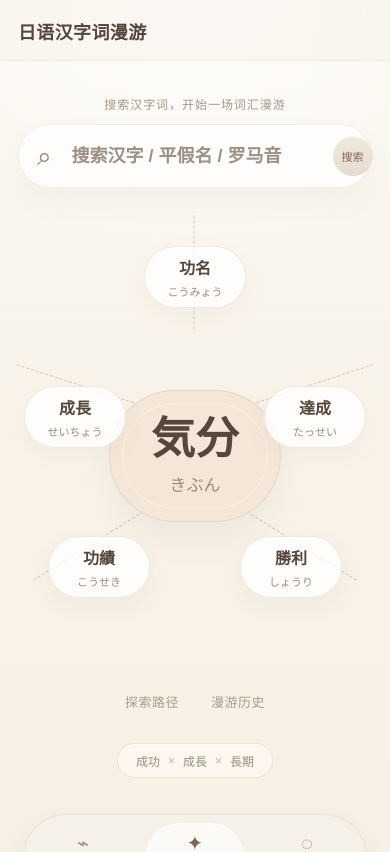
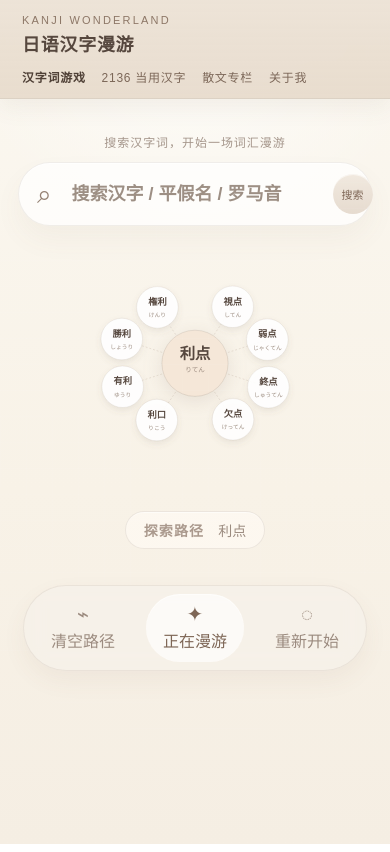
Before and after one commit to FionaYuliang/kotoba_garden, a Vue app: page / in a window 390 px wide. Shown: the top 852 px of the page. Built offline with nearby package versions, Linux system fonts and the light colour scheme.

Commit message:
feat: build kanji roaming homepage and about page

```diff
--- /dev/null
+++ b/src/components/SiteHeader.vue
@@ -0,0 +1,17 @@
+<template>
+  <header class="topbar">
+    <div class="topbar-inner">
+      <div class="brand-block">
+        <p class="brand-kicker">KANJI WONDERLAND</p>
+        <h1 class="brand-title">日语汉字漫游</h1>
+      </div>
+
+      <nav class="topnav" aria-label="Primary">
+        <RouterLink class="topnav-link" active-class="is-active" to="/">汉字词游戏</RouterLink>
+        <a class="topnav-link" href="#">2136 当用汉字</a>
+        <a class="topnav-link" href="#">散文专栏</a>
+        <RouterLink class="topnav-link" active-class="is-active" to="/about">关于我</RouterLink>
+      </nav>
+    </div>
+  </header>
+</template>
--- a/src/components/StaticWordMap.vue
+++ b/src/components/StaticWordMap.vue
@@ -1,17 +1,67 @@
 <script setup lang="ts">
-interface StaticNode {
+import { computed } from 'vue'
+
+interface GroupedNode {
+  id: number
   kanji: string
   kana: string
-  className: string
 }
 
-defineProps<{
+interface GroupedNodeSet {
+  kanjiChar: string
+  nodes: GroupedNode[]
+}
+
+const emit = defineEmits<{
+  select: [id: number]
+}>()
+
+const props = defineProps<{
   center: {
+    id: number
     kanji: string
     kana: string
   }
-  nodes: StaticNode[]
+  groups: GroupedNodeSet[]
 }>()
+
+interface PositionedNode extends GroupedNode {
+  top: string
+  left: string
+  lineWidth: string
+  lineAngle: string
+}
+
+function buildArcLayout(nodes: GroupedNode[], side: 'left' | 'right'): PositionedNode[] {
+  const centerX = 50
+  const centerY = 52
+  const radius = side === 'left' ? 31 : 33
+  const startAngle = side === 'left' ? 210 : -30
+  const endAngle = side === 'left' ? 150 : 30
+
+  return nodes.map((node, index) => {
+    const ratio = nodes.length === 1 ? 0.5 : index / (nodes.length - 1)
+    const angle = startAngle + (endAngle - startAngle) * ratio
+    const angleInRadians = (angle * Math.PI) / 180
+    const x = centerX + Math.cos(angleInRadians) * radius
+    const y = centerY + Math.sin(angleInRadians) * (radius * 0.82)
+    const deltaX = x - centerX
+    const deltaY = y - centerY
+    const lineWidth = Math.sqrt(deltaX * deltaX + deltaY * deltaY)
+    const lineAngle = (Math.atan2(deltaY, deltaX) * 180) / Math.PI
+
+    return {
+      ...node,
+      top: `${y}%`,
+      left: `${x}%`,
+      lineWidth: `${lineWidth}%`,
+      lineAngle: `${lineAngle}deg`,
+    }
+  })
+}
+
+const leftNodes = computed(() => buildArcLayout(props.groups[0]?.nodes ?? [], 'left'))
+const rightNodes = computed(() => buildArcLayout(props.groups[1]?.nodes ?? [], 'right'))
 </script>
 
 <template>
@@ -21,20 +71,43 @@ defineProps<{
       <span class="static-map__center-kana">{{ center.kana }}</span>
     </div>
 
-    <div
-      v-for="node in nodes"
-      :key="`${node.className}-${node.kanji}`"
-      class="static-map__node"
-      :class="node.className"
-    >
-      <span class="static-map__node-kanji">{{ node.kanji }}</span>
-      <span class="static-map__node-kana">{{ node.kana }}</span>
-    </div>
+    <p v-if="groups[0]" class="static-map__group-label static-map__group-label--left">
+      {{ groups[0].kanjiChar }}
+    </p>
+    <p v-if="groups[1]" class="static-map__group-label static-map__group-label--right">
+      {{ groups[1].kanjiChar }}
+    </p>
 
-    <span class="static-map__line top"></span>
-    <span class="static-map__line right-top"></span>
-    <span class="static-map__line right-bottom"></span>
-    <span class="static-map__line left-bottom"></span>
-    <span class="static-map__line left-top"></span>
+    <template v-for="node in leftNodes" :key="node.id">
+      <span
+        class="static-map__line"
+        :style="{ width: node.lineWidth, transform: `translateY(-50%) rotate(${node.lineAngle})` }"
+      ></span>
+      <button
+        class="static-map__node static-map__node--floating"
+        type="button"
+        :style="{ top: node.top, left: node.left }"
+        @click="emit('select', node.id)"
+      >
+        <span class="static-map__node-kanji">{{ node.kanji }}</span>
+        <span class="static-map__node-kana">{{ node.kana }}</span>
+      </button>
+    </template>
+
+    <template v-for="node in rightNodes" :key="node.id">
+      <span
+        class="static-map__line"
+        :style="{ width: node.lineWidth, transform: `translateY(-50%) rotate(${node.lineAngle})` }"
+      ></span>
+      <button
+        class="static-map__node static-map__node--floating"
+        type="button"
+        :style="{ top: node.top, left: node.left }"
+        @click="emit('select', node.id)"
+      >
+        <span class="static-map__node-kanji">{{ node.kanji }}</span>
+        <span class="static-map__node-kana">{{ node.kana }}</span>
+      </button>
+    </template>
   </div>
 </template>
--- a/src/components/WordGraph.vue
+++ b/src/components/WordGraph.vue
@@ -1,5 +1,13 @@
 <script setup lang="ts">
-import { forceCenter, forceCollide, forceLink, forceManyBody, forceSimulation } from 'd3-force'
+import {
+  forceCenter,
+  forceCollide,
+  forceLink,
+  forceManyBody,
+  forceSimulation,
+  forceX,
+  forceY,
+} from 'd3-force'
 import { computed, onBeforeUnmount, ref, watch } from 'vue'
 
 import type { GraphLink, GraphNode } from '@/types/word'
@@ -30,10 +38,16 @@ function stopSimulation() {
 function createSimulation() {
   stopSimulation()
 
+  const groups = [...new Set(props.nodes.map((node) => node.primary_group).filter(Boolean))]
+
   localNodes.value = props.nodes.map((node, index) => ({
     ...node,
-    x: node.isCenter ? width / 2 : width / 2 + Math.cos(index) * 120,
-    y: node.isCenter ? height / 2 : height / 2 + Math.sin(index) * 120,
+    x:
+      node.isCenter
+        ? width / 2
+        : width / 2 +
+          (node.primary_group === groups[0] ? -1 : 1) * (130 + (index % 3) * 48),
+    y: node.isCenter ? height / 2 : height / 2 - 140 + (index % 6) * 58,
     fx: node.isCenter ? width / 2 : null,
     fy: node.isCenter ? height / 2 : null,
   }))
@@ -49,7 +63,25 @@ function createSimulation() {
         .strength((link) => 0.3 + link.strength * 0.4),
     )
     .force('charge', forceManyBody().strength(-320))
-    .force('collide', forceCollide<GraphNode>().radius((node) => (node.isCenter ? 98 : 70)))
+    .force('collide', forceCollide<GraphNode>().radius((node) => (node.isCenter ? 98 : 62)))
+    .force(
+      'group-x',
+      forceX<GraphNode>((node) => {
+        if (node.isCenter) {
+          return width / 2
+        }
+
+        if (groups.length < 2) {
+          return width / 2
+        }
+
+        return node.primary_group === groups[0] ? width * 0.28 : width * 0.72
+      }).strength(0.2),
+    )
+    .force(
+      'group-y',
+      forceY<GraphNode>((node) => (node.isCenter ? height / 2 : height / 2)).strength(0.06),
+    )
     .force('center', forceCenter(width / 2, height / 2))
     .alpha(1)
     .alphaDecay(0.06)
@@ -71,6 +103,12 @@ onBeforeUnmount(() => {
 <template>
   <div class="graph-shell">
     <svg class="graph-canvas" :viewBox="`0 0 ${width} ${height}`" role="img" aria-label="词汇关系图谱">
+      <defs>
+        <filter id="node-shadow" x="-30%" y="-30%" width="160%" height="160%">
+          <feDropShadow dx="0" dy="8" stdDeviation="8" flood-color="rgba(117, 98, 83, 0.12)" />
+        </filter>
+      </defs>
+
       <line
         v-for="(link, index) in positionedLinks"
         :key="`${index}-${typeof link.source === 'object' ? link.source.id : link.source}`"
@@ -89,11 +127,16 @@ onBeforeUnmount(() => {
         :transform="`translate(${node.x ?? width / 2}, ${node.y ?? height / 2})`"
         @click="emit('select', node.id)"
       >
-        <ellipse :rx="node.isCenter ? 112 : 78" :ry="node.isCenter ? 84 : 34" />
-        <text class="word-main" :class="{ 'is-center': node.isCenter }" text-anchor="middle" dy="-6">
+        <circle :r="node.isCenter ? 86 : 54" filter="url(#node-shadow)" />
+        <text
+          class="word-main"
+          :class="{ 'is-center': node.isCenter }"
+          text-anchor="middle"
+          :dy="node.isCenter ? '-10' : '-6'"
+        >
           {{ node.kanji }}
         </text>
-        <text class="word-sub" text-anchor="middle" dy="26">
+        <text class="word-sub" :class="{ 'is-center': node.isCenter }" text-anchor="middle" :dy="node.isCenter ? '22' : '26'">
           {{ node.kana }}
         </text>
       </g>
--- a/src/pages/HomePage.vue
+++ b/src/pages/HomePage.vue
@@ -3,30 +3,18 @@ import { storeToRefs } from 'pinia'
 
 import BottomToolbar from '@/components/BottomToolbar.vue'
 import SearchBar from '@/components/SearchBar.vue'
-import StaticWordMap from '@/components/StaticWordMap.vue'
+import SiteHeader from '@/components/SiteHeader.vue'
+import WordGraph from '@/components/WordGraph.vue'
 import { useGraphStore } from '@/stores/graph'
 
 const graphStore = useGraphStore()
-const { centerWord, candidateResults, hasNoResults, keyword, searchState } = storeToRefs(graphStore)
-
-const staticNodes = [
-  { kanji: '功名', kana: 'こうみょう', className: 'is-top' },
-  { kanji: '達成', kana: 'たっせい', className: 'is-right-top' },
-  { kanji: '勝利', kana: 'しょうり', className: 'is-right-bottom' },
-  { kanji: '功績', kana: 'こうせき', className: 'is-left-bottom' },
-  { kanji: '成長', kana: 'せいちょう', className: 'is-left-top' },
-]
-
-const previewPath = ['成功', '成長', '長期']
+const { candidateResults, graph, hasNoResults, historyWords, keyword, searchState } =
+  storeToRefs(graphStore)
 </script>
 
 <template>
   <div class="page-shell">
-    <header class="topbar">
-      <div class="topbar-inner">
-        <h1 class="brand-title">日语汉字词漫游</h1>
-      </div>
-    </header>
+    <SiteHeader />
 
     <main class="home-main">
       <section class="hero-panel">
@@ -57,30 +45,17 @@ const previewPath = ['成功', '成長', '長期']
 
         <p v-if="hasNoResults" class="search-feedback is-empty">未找到相关词条</p>
 
-        <StaticWordMap
-          :center="{ kanji: centerWord.kanji, kana: centerWord.kana }"
-          :nodes="staticNodes"
-        />
-
-        <div class="hero-links">
-          <button class="ghost-link" type="button">探索路径</button>
-          <button class="ghost-link" type="button">漫游历史</button>
-        </div>
+        <WordGraph :nodes="graph.nodes" :links="graph.links" @select="graphStore.wanderTo" />
 
         <div class="path-preview">
-          <span v-for="item in previewPath" :key="item" class="path-preview__item">
-            {{ item }}
+          <span class="path-preview__label">探索路径</span>
+          <span v-for="item in historyWords" :key="item.id" class="path-preview__item">
+            {{ item.kanji }}
           </span>
         </div>
 
         <BottomToolbar @clear="graphStore.clearPath" @reset="graphStore.resetJourney" />
       </section>
     </main>
-
-    <footer class="footer">
-      <span>2026</span>
-      <span>作者：@kotobanohaoto</span>
-      <span>专注于日语汉字词的沉浸式探索</span>
-    </footer>
   </div>
 </template>
--- a/src/router/index.ts
+++ b/src/router/index.ts
@@ -1,5 +1,6 @@
 import { createRouter, createWebHistory } from 'vue-router'
 
+import AboutPage from '@/pages/AboutPage.vue'
 import HomePage from '@/pages/HomePage.vue'
 
 const router = createRouter({
@@ -10,6 +11,11 @@ const router = createRouter({
       name: 'home',
       component: HomePage,
     },
+    {
+      path: '/about',
+      name: 'about',
+      component: AboutPage,
+    },
   ],
 })
 
--- a/src/services/wordService.ts
+++ b/src/services/wordService.ts
@@ -166,19 +166,30 @@ export function getRandomDenseCenterWord(poolSize = 12): WordEntry {
 }
 
 export function buildGraph(centerId: number, limit = 8): { nodes: GraphNode[]; links: GraphLink[] } {
-  const network = getWordNetwork(centerId, limit)
+  const groups = getWordNetworkGroups(centerId, Math.max(4, Math.ceil(limit / 2)))
+  const center = getWordById(centerId) ?? getInitialCenterWord()
+  const groupedNeighbors = groups.flatMap((group) =>
+    group.neighbors.map((entry) => ({
+      ...entry,
+      primary_group: group.kanji_char,
+    })),
+  )
+
+  const uniqueNeighbors = groupedNeighbors.filter(
+    (entry, index, list) => list.findIndex((item) => item.id === entry.id) === index,
+  )
 
   const nodes: GraphNode[] = [
-    { ...network.center, isCenter: true },
-    ...network.neighbors.map((entry) => ({
+    { ...center, isCenter: true, primary_group: undefined },
+    ...uniqueNeighbors.map((entry) => ({
       ...entry,
       isCenter: false,
       shared_kanji: entry.shared_kanji,
     })),
   ]
 
-  const links: GraphLink[] = network.neighbors.map((neighbor) => ({
-    source: network.center.id,
+  const links: GraphLink[] = uniqueNeighbors.map((neighbor) => ({
+    source: center.id,
     target: neighbor.id,
     shared_kanji: neighbor.shared_kanji,
     strength: Math.min(1, 0.45 + neighbor.shared_kanji.length * 0.25),
--- a/src/stores/graph.ts
+++ b/src/stores/graph.ts
@@ -4,8 +4,11 @@ import { defineStore } from 'pinia'
 import {
   buildGraph,
   getInitialCenterWord,
+  getPathWords,
+  getRandomDenseCenterWord,
   getWordById,
   getWordNeighbors,
+  getWordNetworkGroups,
   getWordNetwork,
   searchWords,
 } from '@/services/wordService'
@@ -32,7 +35,7 @@ function loadPersistedJourney(): PersistedJourney | null {
 
 export const useGraphStore = defineStore('graph', () => {
   const initial = loadPersistedJourney()
-  const fallbackId = getInitialCenterWord().id
+  const fallbackId = initial?.centerWordId ?? getRandomDenseCenterWord().id
   const centerWordId = ref(initial?.centerWordId ?? fallbackId)
   const keyword = ref('')
   const history = ref<number[]>(
@@ -41,7 +44,9 @@ export const useGraphStore = defineStore('graph', () => {
 
   const graph = computed(() => buildGraph(centerWordId.value))
   const centerWord = computed(() => getWordById(centerWordId.value) ?? getInitialCenterWord())
+  const historyWords = computed(() => getPathWords(history.value))
   const network = computed(() => getWordNetwork(centerWordId.value))
+  const networkGroups = computed(() => getWordNetworkGroups(centerWordId.value, 6))
   const searchState = computed(() => searchWords(keyword.value))
   const hasSearchQuery = computed(() => keyword.value.trim().length > 0)
   const hasNoResults = computed(() => hasSearchQuery.value && searchState.value.results.length === 0)
@@ -94,9 +99,10 @@ export const useGraphStore = defineStore('graph', () => {
   }
 
   function resetJourney() {
-    centerWordId.value = fallbackId
+    const nextCenter = getRandomDenseCenterWord().id
+    centerWordId.value = nextCenter
     keyword.value = ''
-    history.value = [fallbackId]
+    history.value = [nextCenter]
   }
 
   function clearPath() {
@@ -113,7 +119,9 @@ export const useGraphStore = defineStore('graph', () => {
     hasNoResults,
     hasSearchQuery,
     history,
+    historyWords,
     keyword,
+    networkGroups,
     network,
     searchState,
     setKeyword,
--- a/src/styles/base.css
+++ b/src/styles/base.css
@@ -64,27 +64,67 @@ button {
   position: sticky;
   top: 0;
   z-index: 10;
-  backdrop-filter: blur(12px);
-  background: rgba(249, 245, 238, 0.74);
-  border-bottom: 1px solid rgba(117, 98, 83, 0.06);
+  backdrop-filter: blur(14px);
+  background: linear-gradient(180deg, rgba(236, 226, 213, 0.95) 0%, rgba(230, 217, 202, 0.9) 100%);
+  border-bottom: 1px solid rgba(117, 98, 83, 0.14);
+  box-shadow: 0 8px 22px rgba(114, 92, 71, 0.08);
 }
 
 .topbar-inner,
-.footer,
 .home-main {
   width: min(1240px, calc(100vw - 32px));
   margin: 0 auto;
 }
 
 .topbar-inner {
-  padding: 18px 8px 16px;
+  display: flex;
+  align-items: center;
+  justify-content: space-between;
+  gap: 24px;
+  padding: 14px 12px 13px;
+}
+
+.brand-block {
+  display: flex;
+  flex-direction: column;
+  gap: 4px;
+}
+
+.brand-kicker {
+  margin: 0;
+  color: #8d7767;
+  font-size: 11px;
+  letter-spacing: 0.2em;
 }
 
 .brand-title {
   margin: 0;
-  font-size: 18px;
+  font-size: 20px;
   font-weight: 600;
-  letter-spacing: 0.02em;
+  letter-spacing: 0.04em;
+}
+
+.topnav {
+  display: flex;
+  align-items: center;
+  gap: 24px;
+}
+
+.topnav-link {
+  color: #7c6758;
+  text-decoration: none;
+  font-size: 13px;
+  letter-spacing: 0.06em;
+  transition: color 180ms ease, opacity 180ms ease;
+}
+
+.topnav-link:hover {
+  color: #5f4f43;
+}
+
+.topnav-link.is-active {
+  color: #4f4036;
+  font-weight: 600;
 }
 
 .home-main {
@@ -105,6 +145,95 @@ button {
   margin: 0 auto;
   border-radius: 0;
   padding: 14px 24px 30px;
+}
+
+.about-panel {
+  max-width: 920px;
+  padding-top: 28px;
+}
+
+.about-title {
+  margin: 0;
+  text-align: center;
+  font-size: 42px;
+  font-weight: 600;
+  color: #4f4036;
+}
+
+.about-lead {
+  max-width: 700px;
+  margin: 18px auto 0;
+  text-align: center;
+  color: #7c6a5f;
+  line-height: 1.9;
+  font-size: 15px;
+}
+
+.about-section {
+  margin-top: 38px;
+}
+
+.about-section__heading {
+  margin-bottom: 18px;
+}
+
+.about-section__eyebrow {
+  margin: 0 0 6px;
+  color: #9d8c80;
+  font-size: 11px;
+  letter-spacing: 0.18em;
+  text-transform: uppercase;
+}
+
+.about-section__heading h3 {
+  margin: 0;
+  font-size: 28px;
+  color: #55463b;
+}
+
+.about-grid {
+  display: grid;
+  grid-template-columns: repeat(2, minmax(0, 1fr));
+  gap: 18px;
+}
+
+.about-card {
+  padding: 24px 22px;
+  border-radius: 28px;
+  background: rgba(255, 252, 247, 0.72);
+  border: 1px solid rgba(117, 98, 83, 0.1);
+  box-shadow: 0 12px 28px rgba(114, 92, 71, 0.05);
+}
+
+.about-card h3 {
+  margin: 0 0 12px;
+  font-size: 18px;
+  color: #58483d;
+}
+
+.about-card p {
+  margin: 0;
+  color: #7f6f63;
+  line-height: 1.8;
+  font-size: 14px;
+}
+
+.about-card p + p {
+  margin-top: 12px;
+}
+
+.about-creator {
+  display: grid;
+  grid-template-columns: minmax(0, 1.6fr) minmax(280px, 0.9fr);
+  gap: 18px;
+}
+
+.about-card--wide {
+  min-height: 100%;
+}
+
+.about-contact {
+  background: rgba(247, 240, 232, 0.86);
 }
 
 .hero-kicker {
@@ -212,153 +341,10 @@ button {
 }
 
 .graph-shell {
-  margin-top: 12px;
+  margin-top: 18px;
   overflow: hidden;
-}
-
-.static-map {
-  position: relative;
-  min-height: 500px;
-  margin-top: 24px;
-}
-
-.static-map__center,
-.static-map__node {
-  position: absolute;
-  display: flex;
-  flex-direction: column;
-  align-items: center;
-  justify-content: center;
-  border-radius: 999px;
-  background: rgba(255, 255, 255, 0.82);
-  border: 1px solid rgba(117, 98, 83, 0.12);
-  box-shadow: 0 8px 24px rgba(117, 98, 83, 0.05);
-  transition:
-    transform 220ms ease,
-    box-shadow 220ms ease,
-    border-color 220ms ease;
-}
-
-.static-map__center {
-  left: 50%;
-  top: 52%;
-  width: 222px;
-  height: 160px;
-  transform: translate(-50%, -50%);
-  background: var(--panel-strong);
-  box-shadow: 0 16px 34px rgba(117, 98, 83, 0.08);
-  z-index: 2;
-}
-
-.static-map__center::after {
-  content: "";
-  position: absolute;
-  inset: 12px;
-  border-radius: 999px;
-  border: 1px solid rgba(255, 255, 255, 0.38);
-  pointer-events: none;
-}
-
-.static-map__center-kanji {
-  font-size: 62px;
-  font-weight: 600;
-  line-height: 1;
-}
-
-.static-map__center-kana {
-  margin-top: 10px;
-  font-size: 17px;
-  color: var(--text-soft);
-}
-
-.static-map__node {
-  min-width: 126px;
-  min-height: 48px;
-  padding: 8px 18px;
-  gap: 4px;
-  z-index: 2;
-}
-
-.static-map__node:hover {
-  transform: translateY(-2px);
-  box-shadow: 0 12px 26px rgba(117, 98, 83, 0.08);
-  border-color: rgba(117, 98, 83, 0.22);
-}
-
-.static-map__node.is-top {
-  top: 34px;
-  left: 50%;
-  transform: translateX(-50%);
-}
-
-.static-map__node.is-top:hover {
-  transform: translateX(-50%) translateY(-2px);
-}
-
-.static-map__node.is-right-top {
-  top: 180px;
-  right: 126px;
-}
-
-.static-map__node.is-right-bottom {
-  right: 158px;
-  bottom: 74px;
-}
-
-.static-map__node.is-left-bottom {
-  left: 158px;
-  bottom: 74px;
-}
-
-.static-map__node.is-left-top {
-  top: 180px;
-  left: 126px;
-}
-
-.static-map__node-kanji {
-  font-size: 16px;
-  font-weight: 600;
-}
-
-.static-map__node-kana {
-  font-size: 11px;
-  color: var(--text-soft);
-}
-
-.static-map__line {
-  position: absolute;
-  left: 50%;
-  top: 50%;
-  height: 1px;
-  transform-origin: left center;
-  border-top: 1px dashed rgba(183, 164, 147, 0.68);
-  z-index: 1;
-  opacity: 0.82;
-}
-
-.static-map__line.top {
-  width: 114px;
-  transform: translate(-1px, -118px) rotate(-90deg);
-}
-
-.static-map__line.right-top {
-  width: 158px;
-  transform: translate(28px, -34px) rotate(-18deg);
-}
-
-.static-map__line.right-bottom {
-  width: 160px;
-  transform: translate(26px, 48px) rotate(32deg);
-}
-
-.static-map__line.left-bottom {
-  width: 160px;
-  transform: translate(-26px, 48px) rotate(148deg);
-}
-
-.static-map__line.left-top {
-  width: 158px;
-  transform: translate(-28px, -34px) rotate(198deg);
+  border-radius: 36px;
+  background: transparent;
 }
 
 .graph-canvas {
@@ -377,18 +363,18 @@ button {
   transition: transform 220ms ease, opacity 220ms ease;
 }
 
-.graph-node ellipse {
+.graph-node circle {
   fill: rgba(255, 255, 255, 0.92);
   stroke: rgba(117, 98, 83, 0.18);
   stroke-width: 1.4;
 }
 
-.graph-node:hover ellipse {
+.graph-node:hover circle {
   fill: #fff7ef;
   stroke: rgba(117, 98, 83, 0.34);
 }
 
-.graph-node.is-center ellipse {
+.graph-node.is-center circle {
   fill: var(--panel-strong);
   stroke: rgba(117, 98, 83, 0.28);
   filter: drop-shadow(0 12px 26px rgba(117, 98, 83, 0.14));
@@ -402,7 +388,7 @@ button {
 }
 
 .word-main.is-center {
-  font-size: 52px;
+  font-size: 44px;
 }
 
 .word-sub {
@@ -411,20 +397,8 @@ button {
   pointer-events: none;
 }
 
-.hero-links {
-  display: flex;
-  justify-content: center;
-  gap: 32px;
-  margin-top: 6px;
-}
-
-.ghost-link {
-  border: 0;
-  background: transparent;
-  color: #aa998d;
-  padding: 4px 0;
-  font-size: 13px;
-  letter-spacing: 0.04em;
+.word-sub.is-center {
+  font-size: 17px;
 }
 
 .path-preview {
@@ -441,15 +415,25 @@ button {
   box-shadow: inset 0 1px 0 rgba(255, 255, 255, 0.45);
 }
 
+.path-preview__label {
+  display: inline-flex;
+  align-items: center;
+  color: #aa998d;
+  font-size: 14px;
+  font-weight: 600;
+  letter-spacing: 0.08em;
+  margin-right: 6px;
+}
+
 .path-preview__item {
   display: inline-flex;
   align-items: center;
   color: var(--text-soft);
-  font-size: 12px;
+  font-size: 14px;
 }
 
 .path-preview__item:not(:last-child)::after {
-  content: "×";
+  content: "→";
   margin-left: 8px;
   color: #c2b3a7;
 }
@@ -501,26 +485,46 @@ button {
   line-height: 1;
 }
 
-.footer {
-  display: flex;
-  justify-content: space-between;
-  gap: 16px;
-  padding: 10px 8px 26px;
-  color: var(--text-soft);
-  font-size: 11px;
-  letter-spacing: 0.04em;
-}
-
 @media (max-width: 720px) {
   .topbar-inner,
-  .footer,
   .home-main {
     width: min(100vw - 20px, 1240px);
+  }
+
+  .topbar-inner {
+    flex-direction: column;
+    align-items: flex-start;
+    gap: 12px;
   }
 
   .hero-panel,
   .insight-panel {
     border-radius: 24px;
+  }
+
+  .brand-title {
+    font-size: 18px;
+  }
+
+  .topnav {
+    flex-wrap: wrap;
+    gap: 10px 16px;
+  }
+
+  .topnav-link {
+    font-size: 12px;
+  }
+
+  .about-title {
+    font-size: 34px;
+  }
+
+  .about-grid {
+    grid-template-columns: 1fr;
+  }
+
+  .about-creator {
+    grid-template-columns: 1fr;
   }
 
   .hero-panel {
@@ -533,41 +537,7 @@ button {
   }
 
   .static-map {
-    min-height: 470px;
-  }
-
-  .static-map__center {
-    width: 172px;
-    height: 132px;
-  }
-
-  .static-map__center-kanji {
-    font-size: 44px;
-  }
-
-  .static-map__node {
-    min-width: 102px;
-    padding: 8px 12px;
-  }
-
-  .static-map__node.is-right-top {
-    top: 174px;
-    right: 6px;
-  }
-
-  .static-map__node.is-right-bottom {
-    right: 30px;
-    bottom: 84px;
-  }
-
-  .static-map__node.is-left-bottom {
-    left: 30px;
-    bottom: 84px;
-  }
-
-  .static-map__node.is-left-top {
-    top: 174px;
-    left: 6px;
+    min-height: unset;
   }
 
   .search-shell {
@@ -584,7 +554,7 @@ button {
   }
 
   .toolbar-shell,
-  .footer {
+  .path-preview {
     flex-wrap: wrap;
     justify-content: center;
   }
--- a/src/types/word.ts
+++ b/src/types/word.ts
@@ -53,6 +53,7 @@ export interface GraphNode extends WordEntry {
   fy?: number | null
   isCenter?: boolean
   shared_kanji?: string[]
+  primary_group?: string
 }
 
 export interface GraphLink {
```
Also changed, not shown: src/pages/AboutPage.vue (added, +62 -0 lines).
